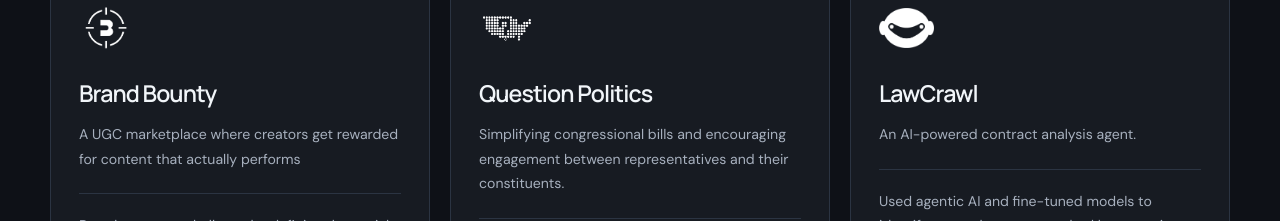
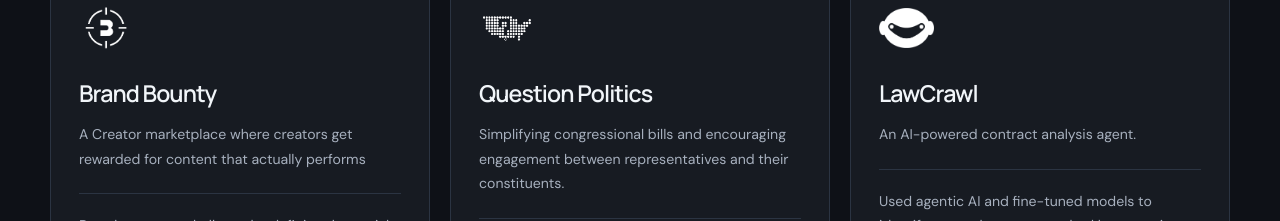
Before and after one commit to tomlenehan/portfolio, a React (Vite) app: page / in a window 1280 px wide. Shown: the part 1120-1341 px from the top of the page. Built offline with nearby package versions, Linux system fonts and the light colour scheme.

Commit message:
Language change

```diff
--- a/src/App.jsx
+++ b/src/App.jsx
@@ -31,7 +31,7 @@ const projects = [
     accent: "#14b8a6",
     accentSoft: "rgba(20, 184, 166, 0.18)",
     summary:
-      "A UGC marketplace where creators get rewarded for content that actually performs",
+      "A Creator marketplace where creators get rewarded for content that actually performs",
     impact:
       "Brands create a challenge by defining the social platform, engagement target and reward. Creators compete to reach the target and win the reward. Analysis of the campaign data informs the brand of what type of content works and what doesn't.",
     stack: ["React", "FastAPI", "PostgreSQL", "Docker"],
```
